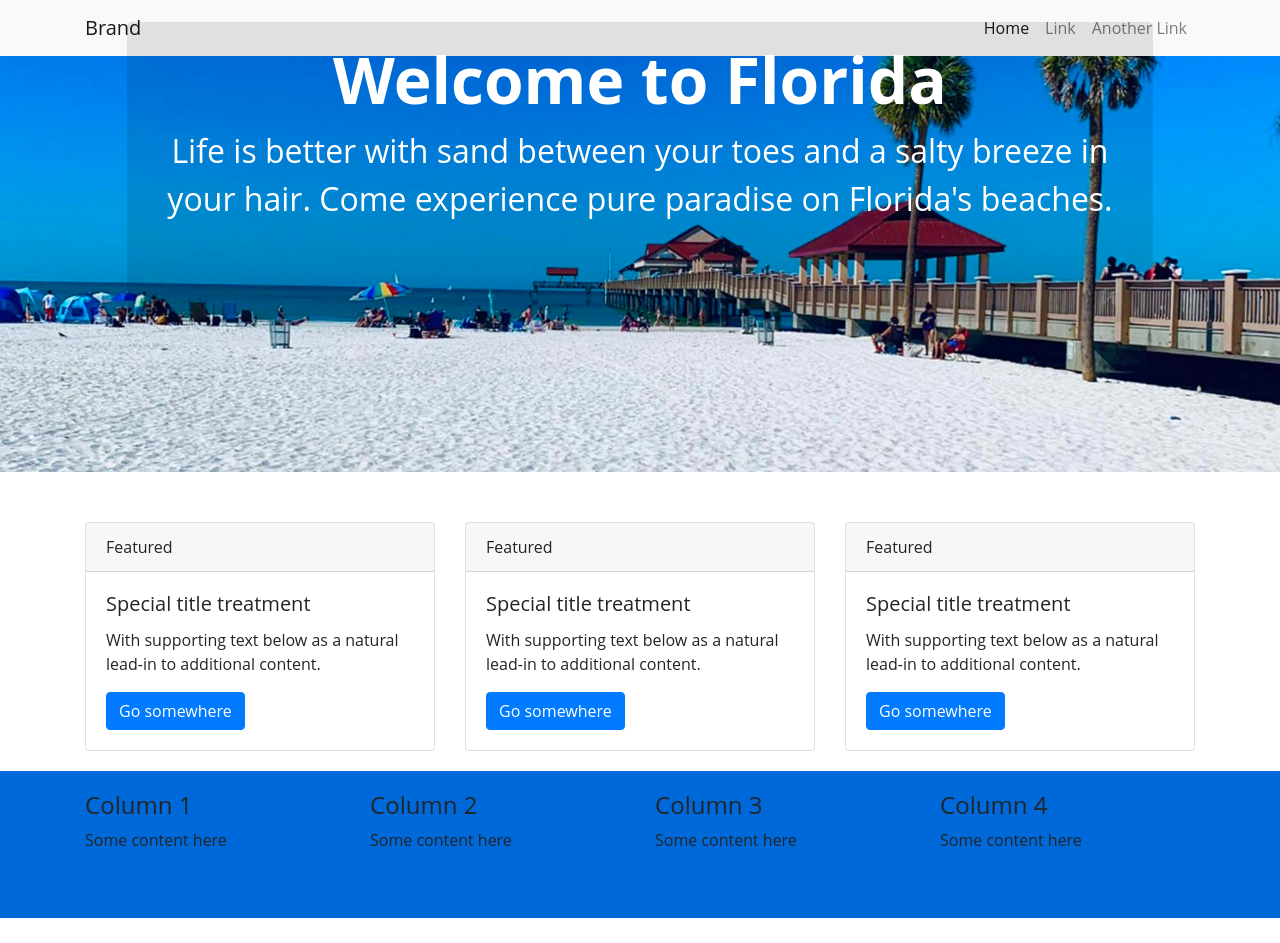
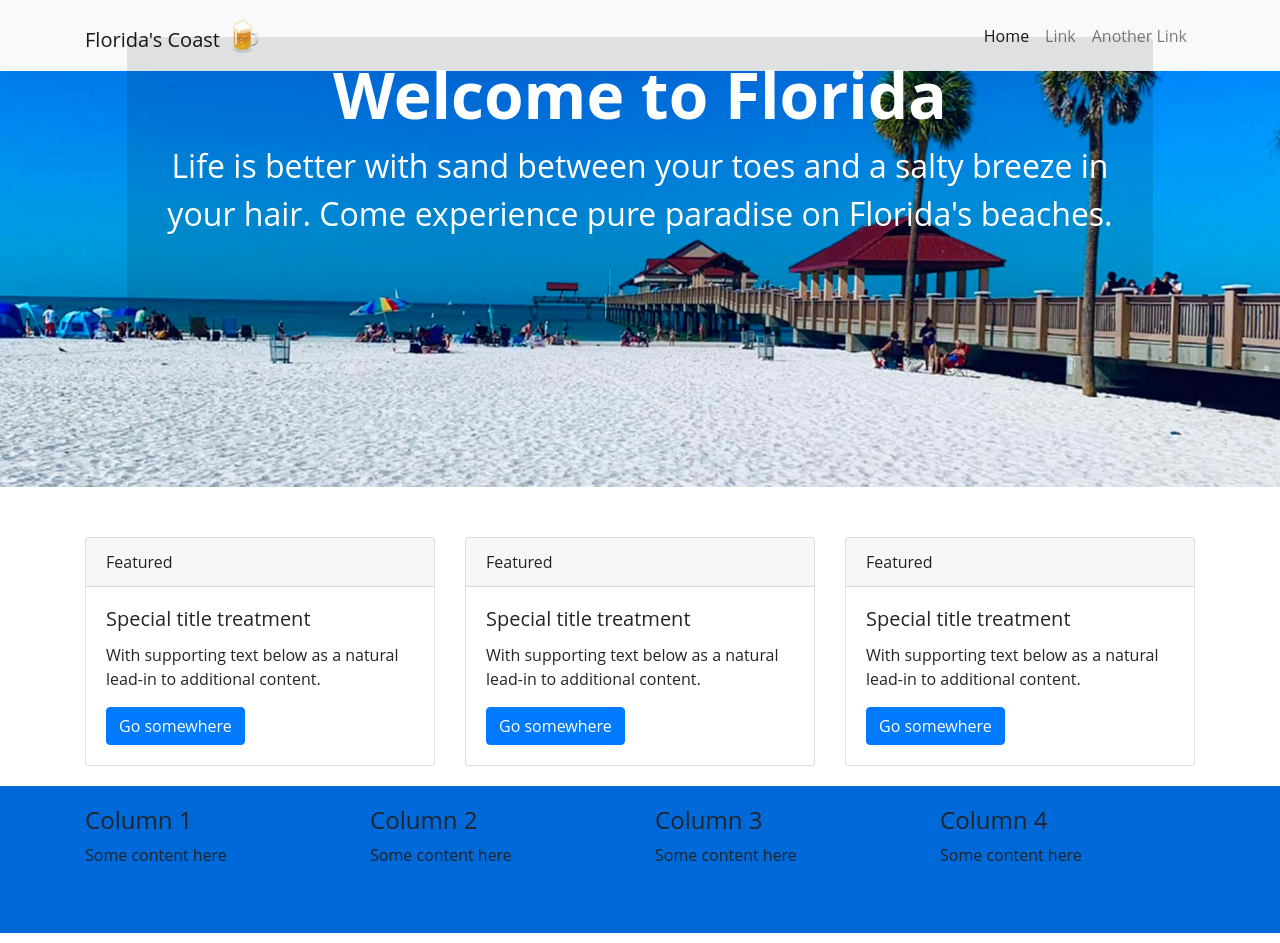
Before and after one commit to peterwgood/floridascoast, a plain HTML site: page index.html in a window 1280 px wide. Drawn offline with nearby package versions, Linux system fonts and the light colour scheme.

Commit message:
Add files via upload

```diff
--- a/index.html
+++ b/index.html
@@ -7,11 +7,14 @@
 <link href="main.css" rel="stylesheet">
 
 <!-- Google tag (gtag.js) --> <script async src="https://www.googletagmanager.com/gtag/js?id=G-1RKDFJ1P67"></script> <script> window.dataLayer = window.dataLayer || []; function gtag(){dataLayer.push(arguments);} gtag('js', new Date()); gtag('config', 'G-1RKDFJ1P67'); </script>
+
+	<meta name="viewport" content="width=device-width, initial-scale=1.0" />
+
 </head>
 
 <body>
 <nav class="navbar navbar-expand-lg navbar-light bg-light">
-  <div class="container"> <a class="navbar-brand" href="#">Brand</a>
+  <div class="container"> <a class="navbar-brand" href="#">Florida's Coast <span style="font-size:30px;">&#127866;</span> </a>
     <button class="navbar-toggler" type="button" data-toggle="collapse" data-target="#navbarSupportedContent"
       aria-controls="navbarSupportedContent" aria-expanded="false" aria-label="Toggle navigation"> <span class="navbar-toggler-icon"></span> </button>
     <div class="collapse navbar-collapse" id="navbarSupportedContent">
```
